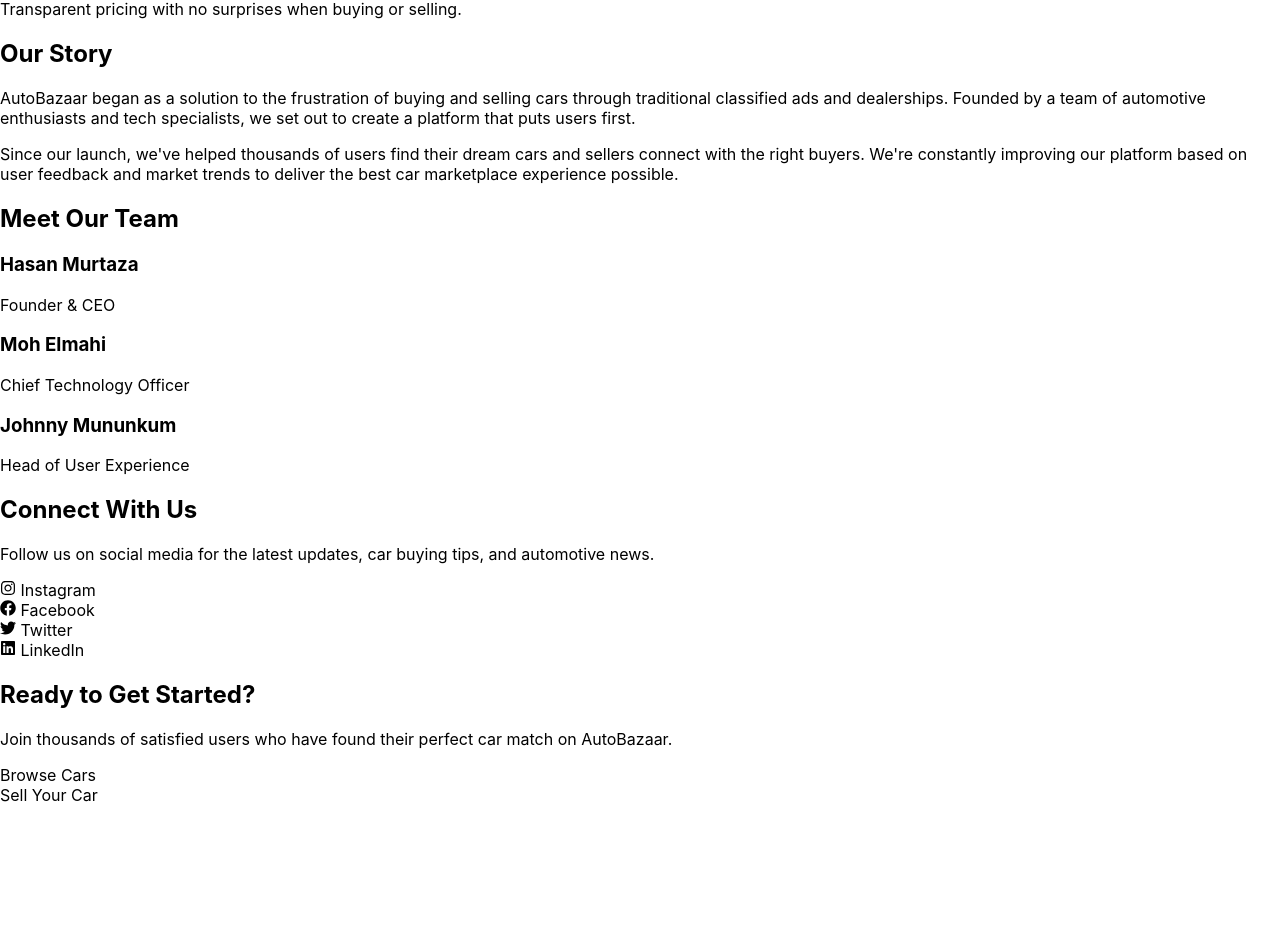
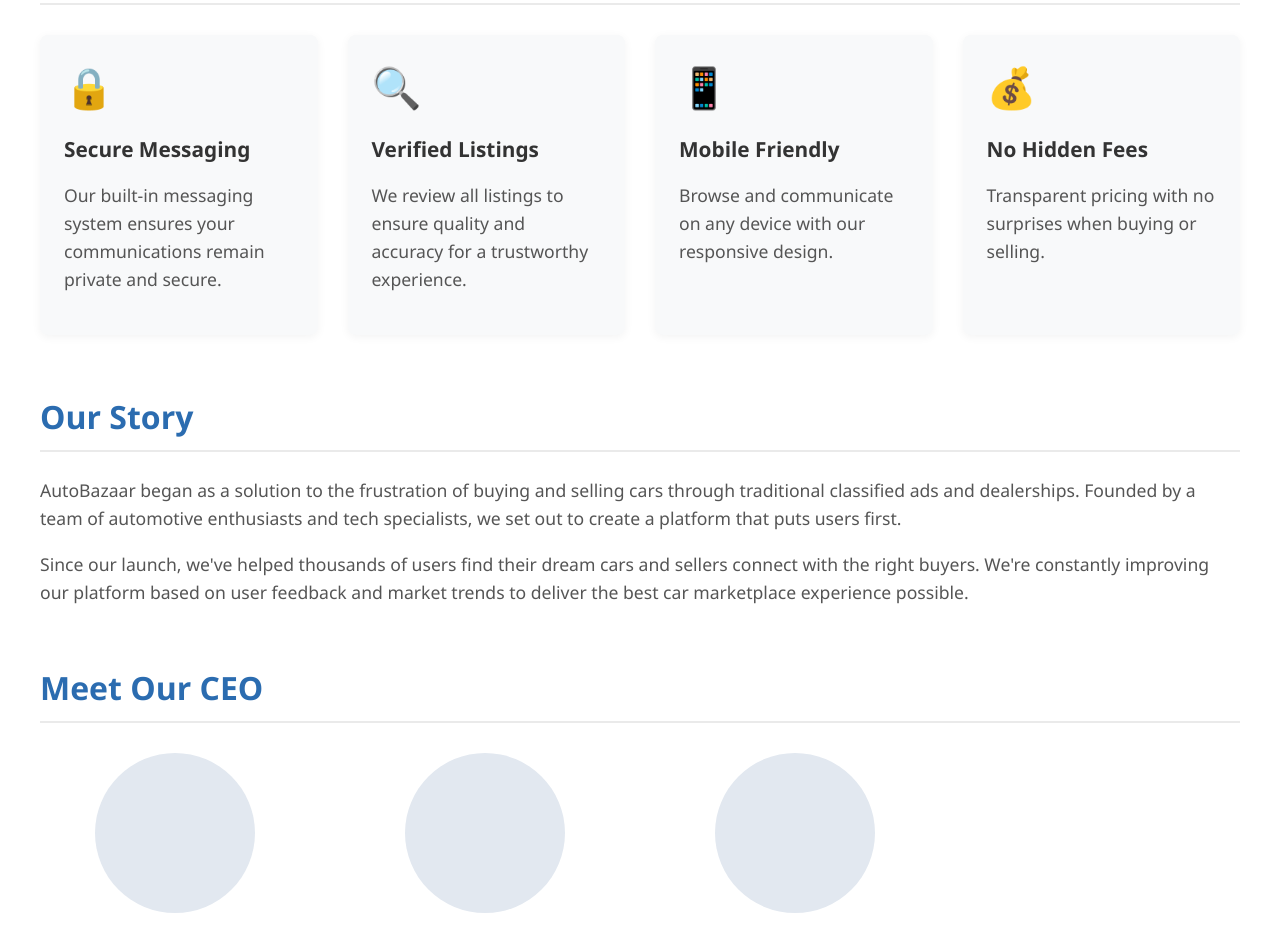
Before and after one commit to HasanMurtez/PPIT, a React (Create React App) app: page /about in a window 1280 px wide. Shown: the part 710-1648 px from the top of the page. Before the commit the page ends 1515 px from the top, so only its background shows below. Built offline with nearby package versions, Linux system fonts and the light colour scheme.

Commit message:
about page css

```diff
--- a/src/App.css
+++ b/src/App.css
@@ -701,3 +701,216 @@
   color: #666;
   font-size: 0.95rem;
 }
+
+
+/* About.css */
+.about-container {
+  max-width: 1200px;
+  margin: 0 auto;
+  padding: 40px 20px;
+  color: #333;
+  font-family: 'Segoe UI', Tahoma, Geneva, Verdana, sans-serif;
+}
+
+.about-hero {
+  text-align: center;
+  margin-bottom: 60px;
+  padding: 80px 20px;
+  background-color: #f8f9fa;
+  border-radius: 8px;
+  box-shadow: 0 2px 10px rgba(0, 0, 0, 0.05);
+}
+
+.about-hero h1 {
+  font-size: 3rem;
+  margin-bottom: 16px;
+  color: #2b6cb0;
+}
+
+.tagline {
+  font-size: 1.4rem;
+  color: #666;
+  font-weight: 300;
+}
+
+.about-section {
+  margin-bottom: 60px;
+}
+
+.about-section h2 {
+  font-size: 2rem;
+  margin-bottom: 24px;
+  color: #2b6cb0;
+  border-bottom: 2px solid #eaeaea;
+  padding-bottom: 12px;
+}
+
+.about-section p {
+  font-size: 1.1rem;
+  line-height: 1.6;
+  color: #555;
+}
+
+/* Features Grid */
+.features-grid {
+  display: grid;
+  grid-template-columns: repeat(auto-fill, minmax(250px, 1fr));
+  gap: 30px;
+  margin-top: 30px;
+}
+
+.feature {
+  background-color: #f8f9fa;
+  border-radius: 8px;
+  padding: 24px;
+  box-shadow: 0 2px 10px rgba(0, 0, 0, 0.05);
+  transition: transform 0.3s ease;
+}
+
+.feature:hover {
+  transform: translateY(-5px);
+}
+
+.feature-icon {
+  font-size: 2.5rem;
+  margin-bottom: 16px;
+  color: #2b6cb0;
+}
+
+.feature h3 {
+  font-size: 1.3rem;
+  margin-bottom: 12px;
+  color: #333;
+}
+
+/* Team Section */
+.team-grid {
+  display: grid;
+  grid-template-columns: repeat(auto-fill, minmax(250px, 1fr));
+  gap: 40px;
+  margin-top: 30px;
+}
+
+.team-member {
+  text-align: center;
+}
+
+.member-photo {
+  width: 160px;
+  height: 160px;
+  border-radius: 50%;
+  margin: 0 auto 16px;
+  background-color: #e2e8f0;
+}
+
+.placeholder-image {
+  background-color: #e2e8f0;
+  display: flex;
+  align-items: center;
+  justify-content: center;
+  color: #a0aec0;
+  font-size: 40px;
+}
+
+.team-member h3 {
+  font-size: 1.3rem;
+  margin-bottom: 8px;
+  color: #333;
+}
+
+.team-member p {
+  color: #666;
+  font-size: 1rem;
+}
+
+/* Social Links */
+.social-links {
+  display: flex;
+  flex-wrap: wrap;
+  gap: 16px;
+  margin-top: 24px;
+}
+
+.social-link {
+  display: flex;
+  align-items: center;
+  padding: 12px 24px;
+  background-color: #f1f5f9;
+  border-radius: 30px;
+  color: #333;
+  text-decoration: none;
+  font-weight: 500;
+  transition: all 0.3s ease;
+}
+
+.social-link:hover {
+  background-color: #2b6cb0;
+  color: white;
+  transform: translateY(-2px);
+}
+
+.social-link svg {
+  margin-right: 10px;
+  font-size: 1.2rem;
+}
+
+/* CTA Section */
+.about-cta {
+  text-align: center;
+  background-color: #f8f9fa;
+  padding: 40px;
+  border-radius: 8px;
+  box-shadow: 0 2px 10px rgba(0, 0, 0, 0.05);
+}
+
+.cta-buttons {
+  display: flex;
+  justify-content: center;
+  gap: 20px;
+  margin-top: 30px;
+}
+
+.cta-button {
+  padding: 14px 30px;
+  border-radius: 30px;
+  font-weight: 600;
+  text-decoration: none;
+  transition: all 0.3s ease;
+}
+
+.cta-button.browse {
+  background-color: #2b6cb0;
+  color: white;
+}
+
+.cta-button.sell {
+  background-color: white;
+  color: #2b6cb0;
+  border: 2px solid #2b6cb0;
+}
+
+.cta-button:hover {
+  transform: translateY(-3px);
+  box-shadow: 0 4px 12px rgba(0, 0, 0, 0.1);
+}
+
+/* Responsive Adjustments */
+@media (max-width: 768px) {
+  .features-grid,
+  .team-grid {
+    grid-template-columns: 1fr;
+  }
+
+  .about-hero {
+    padding: 60px 20px;
+  }
+
+  .about-hero h1 {
+    font-size: 2.5rem;
+  }
+
+  .cta-buttons {
+    flex-direction: column;
+    gap: 15px;
+  }
+}
--- a/src/components/About.js
+++ b/src/components/About.js
@@ -58,8 +58,8 @@
         </p>
       </div>
 
-      <div className="about-section about-team">
-        <h2>Meet Our Team</h2>
+      <div className="about-section about-Founder">
+        <h2>Meet Our CEO</h2>
         <div className="team-grid">
           <div className="team-member">
             <div className="member-photo placeholder-image"></div>
--- a/src/components/Home.js
+++ b/src/components/Home.js
@@ -2,7 +2,7 @@
 import { Link } from "react-router-dom";
 import { auth } from "../firebase";
 import { useAuthState } from "react-firebase-hooks/auth";
-import { FaLock, FaSearch, FaMobileAlt, FaTags } from "react-icons/fa";
+import { FaLock, FaSearch , FaTags } from "react-icons/fa";
 
 const Home = () => {
   const [user] = useAuthState(auth);
```
